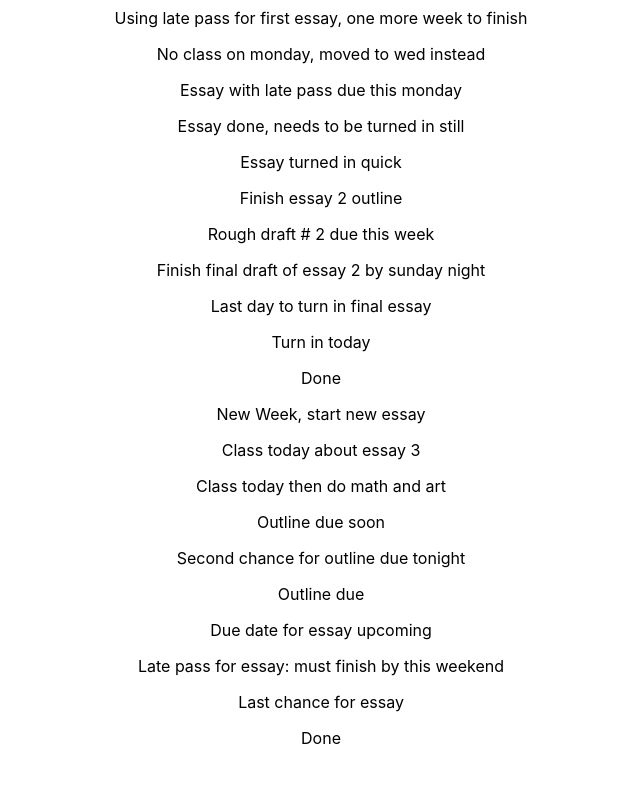
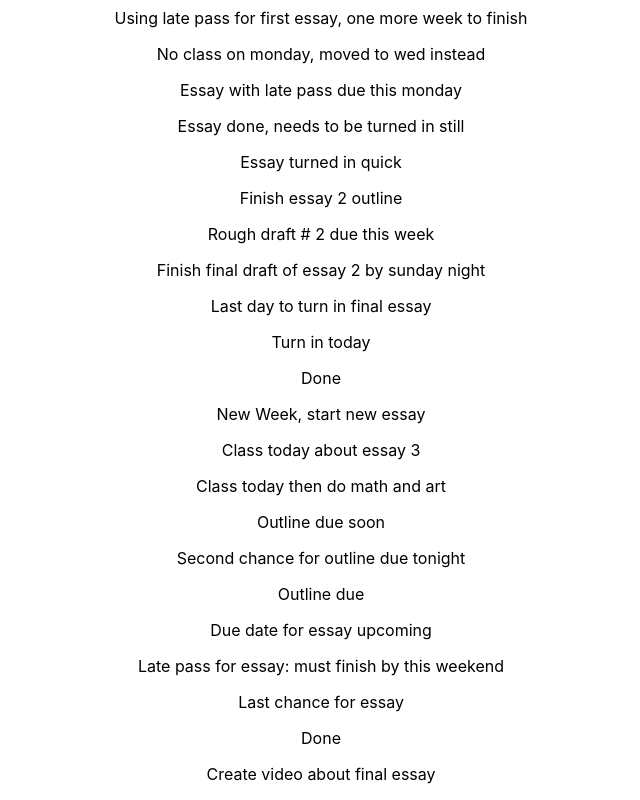
Before and after one commit to jsoomie/school-notebook, a React (Create React App) app: page /english in a window 1280 px wide. Shown: the part 470-1270 px from the top of the page, without its empty margins (319-959 px from the left). Before the commit the page ends 1234 px from the top, so only its background shows below. Built offline with nearby package versions, Linux system fonts and the light colour scheme.

Commit message:
chore: update english about final essay to create a video and such

```diff
--- a/src/pages/English/English.tsx
+++ b/src/pages/English/English.tsx
@@ -43,6 +43,7 @@ export const English = () => {
       <p>Late pass for essay: must finish by this weekend</p>
       <p>Last chance for essay</p>
       <p>Done</p>
+      <p>Create video about final essay</p>
     </div>
   );
 };
```
